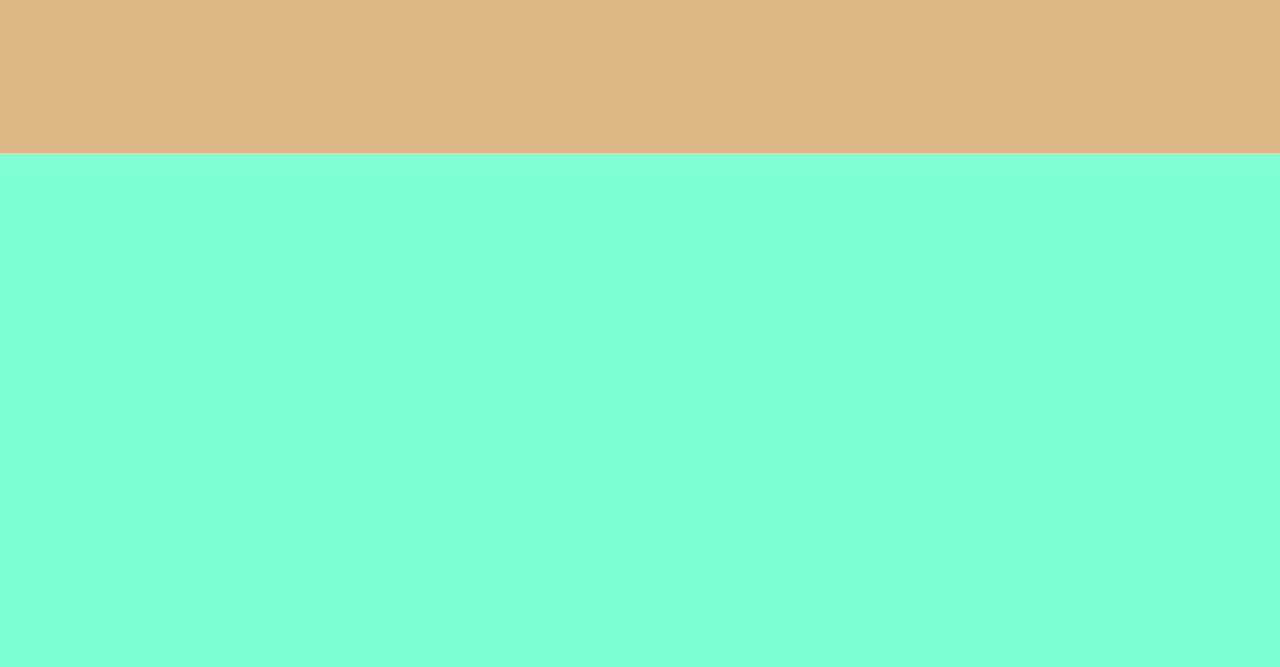
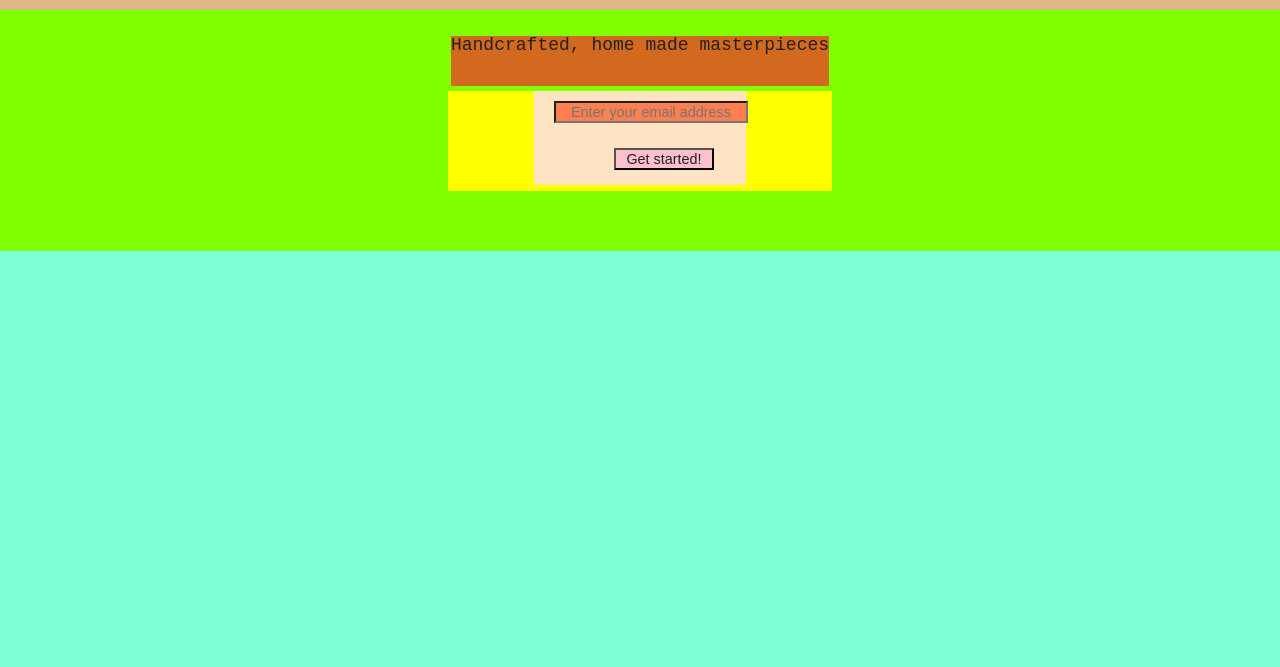
Before and after one commit to RAM-BHARATH/FCC-product-land-page, a plain HTML site: page index.htm in a window 1280 px wide. Shown: the part 133-800 px from the top of the page. Drawn offline with Linux system fonts and the light colour scheme.

Commit message:
Checking the mail box with 3x3 grid

```diff
--- a/css/style.css
+++ b/css/style.css
@@ -9,10 +9,13 @@ h1{
     font-size: 2em;
     font-weight: 900;
 }
+input{
+    font-size: 0.8em;
+}
 header{
     display: grid;
     grid-template-columns: 1fr 1fr;
-    grid-template-rows: 1fr 1fr;
+    grid-template-rows: 1fr;
     background-color: burlywood;
 
 }
@@ -24,6 +27,7 @@ header{
 }
 .nav-bar{
     display: flex;
+    justify-content: end;
     padding: 10px;
     margin: 2%;
     background-color: blue;
@@ -33,3 +37,52 @@ header{
     margin:5%;
     background-color: blueviolet;
 }
+
+.get-email{
+    /* width: 100%; */
+    background-color: chartreuse;
+    padding: 2% 20%;
+    display: grid;
+    margin:0 auto;
+    grid-template-rows: 50px 100px 30px ;
+    grid-template-columns: 1fr ;
+    grid-template-areas: "p"
+                        "mail"
+                        "submit";
+    grid-row-gap: 5px;
+}
+.get-email p{
+    grid-area: p;
+    background-color: chocolate;
+    margin: 0 auto;
+}
+form{
+    width: 50%;
+    background-color: yellow;
+    margin: 0 auto;
+}
+.input-container{
+    background-color: bisque;
+    width: 50%;
+    margin: 0 auto;
+    padding: 0 0 0 20px;
+}
+.input-container .button1{
+    width:100px;
+    margin:15px 0 15px 60px;
+}
+.get-email .mail1{
+    grid-area: mail;
+    background-color: coral;
+    margin: 10px 0 10px 0;
+    text-align: center
+}
+.get-email .button1{
+    grid-area: submit;
+    background-color:pink;
+    /* margin: 10px auto; */
+    text-align: center;
+}
+@media(max-width:400px){
+
+}
--- a/index.htm
+++ b/index.htm
@@ -18,5 +18,20 @@
             </ul>
         </nav>
     </header>
+    <main>
+        <div class="get-email">
+            <p>Handcrafted, home made masterpieces</p>
+            <form method="POST">
+                <div class="input-container">
+                    <div>
+                        <input type="email" class="mail1"id="email_id" name="email_id" placeholder="Enter your email address">
+                    </div>
+                    <div>
+                        <input type="button" class="button1" id="get_started" name="get_started" value="Get started!">
+                    </div>
+                </div>
+            </form>
+        </div>
+    </main>
 </body>
 </html>
```
